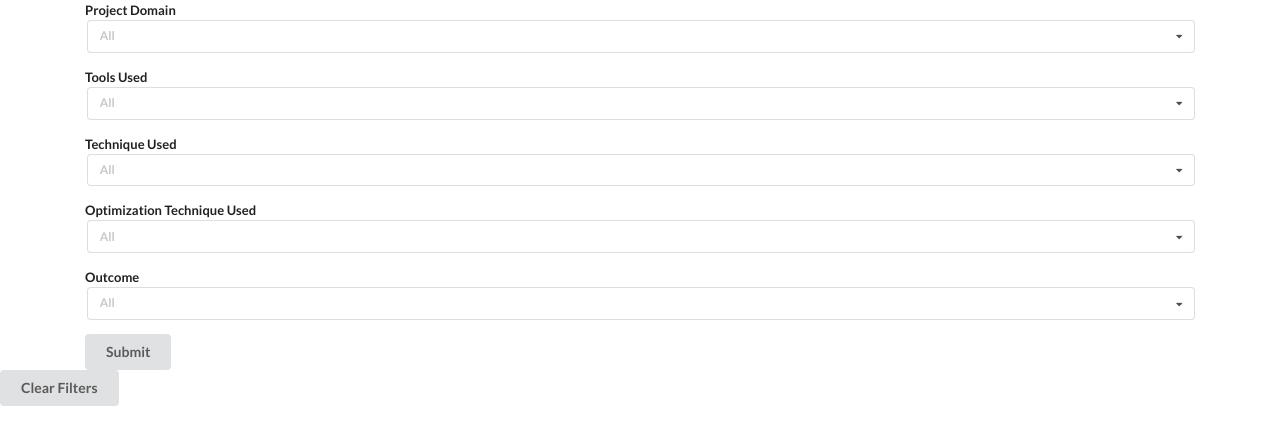
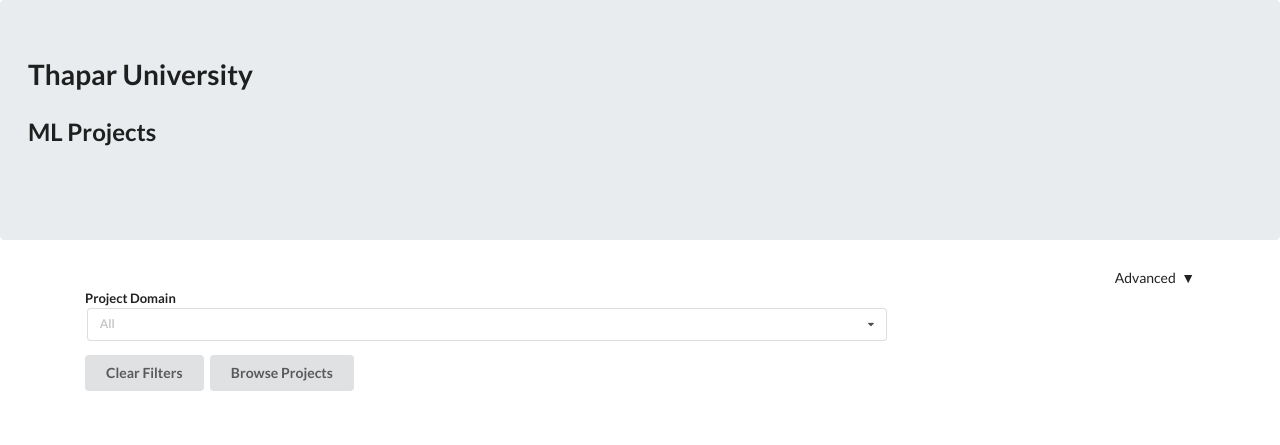
Before and after one commit to piplani/tuplace2018, a PHP site: page / in a window 1280 px wide. Shown: the top 445 px of the page. Run offline with PHP 8.4, Linux system fonts and the light colour scheme; some libraries are stand-ins or nearby versions.

Commit message:
Added UI to index

```diff
--- a/css/style.css
+++ b/css/style.css
@@ -1,7 +1,3 @@
-body {
-	padding: 40px;
-}
-
 .ui.dropdown {
 	max-width: 800px;
 }
@@ -26,3 +22,26 @@ body {
 		max-height: 21.37142857rem;
 	}
 }
+
+.jumbotron {
+	height: 30vh;
+}
+
+#advanced {
+	margin-bottom: 10px;
+}
+
+#advanced-toggle {
+	cursor: pointer;
+	width: 100%;
+	text-align: right;
+}
+
+#arrow {
+	display: inline-block;
+	transition: all 0.25s ease-in-out;
+}
+
+.inline-field {
+	width: 100%;
+}
--- a/index.php
+++ b/index.php
@@ -9,14 +9,17 @@
 	<link rel="stylesheet" href="https://stackpath.bootstrapcdn.com/bootstrap/4.1.3/css/bootstrap.min.css" integrity="sha384-MCw98/SFnGE8fJT3GXwEOngsV7Zt27NXFoaoApmYm81iuXoPkFOJwJ8ERdknLPMO" crossorigin="anonymous">
 	<meta charset="UTF-8">
 	<link rel='stylesheet' href='https://cdn.jsdelivr.net/npm/semantic-ui@2.2.13/dist/semantic.min.css'>
-	<script>
-		window.console = window.console || function(t) {};
-	</script>
+	<link rel='stylesheet' href='css/style.css'>
 </head>
 <body>
+	<div class="jumbotron">
+		<h1>Thapar University</h1>
+		<h2>ML Projects</h2>
+	</div>
 	<div class="container">
 		<form action="projects.php" method="GET">
 			<div class="ui form">
+				<div id="advanced-toggle">Advanced&nbsp;&nbsp;<div id="arrow">&#9660;</div></div>
 
 				<!-- Project Domain -->
 				<div class="inline field">
@@ -38,6 +41,7 @@
 					</select>
 				</div>
 
+				<div id="advanced" style="display: none;">
 					<div class="inline field">
 						<label>Tools Used</label>
 						<select name="tools[]" multiple="" class="label ui selection fluid dropdown">
@@ -91,7 +95,9 @@
 						</select>
 					</div>
 
-			<input type="submit" class="ui button">
+				</div>
+				<div class="ui button" id="clear">Clear Filters</div>
+				<input type="submit" class="ui button" value="Browse Projects">
 			</div>
 		</form>
 	</div>
@@ -100,12 +106,9 @@
 <script src="https://code.jquery.com/jquery-3.3.1.slim.min.js" integrity="sha384-q8i/X+965DzO0rT7abK41JStQIAqVgRVzpbzo5smXKp4YfRvH+8abtTE1Pi6jizo" crossorigin="anonymous"></script>
 <script src="https://cdnjs.cloudflare.com/ajax/libs/popper.js/1.14.3/umd/popper.min.js" integrity="sha384-ZMP7rVo3mIykV+2+9J3UJ46jBk0WLaUAdn689aCwoqbBJiSnjAK/l8WvCWPIPm49" crossorigin="anonymous"></script>
 <script src="https://stackpath.bootstrapcdn.com/bootstrap/4.1.3/js/bootstrap.min.js" integrity="sha384-ChfqqxuZUCnJSK3+MXmPNIyE6ZbWh2IMqE241rYiqJxyMiZ6OW/JmZQ5stwEULTy" crossorigin="anonymous"></script>
-<div class="ui button" id="clear">
-	Clear Filters
-</div>
-<!-- <script src="//static.codepen.io/assets/common/stopExecutionOnTimeout-41c52890748cd7143004e05d3c5f786c66b19939c4500ce446314d1748483e13.js"></script> -->
 <script src='https://cdnjs.cloudflare.com/ajax/libs/jquery/3.2.1/jquery.min.js'></script>
 <script src='https://cdn.jsdelivr.net/npm/semantic-ui@2.2.13/dist/semantic.min.js'></script>
+<script src='js/main.js'></script>
 <script >
 	$('.label.ui.dropdown').dropdown();
 	$('.no.label.ui.dropdown').dropdown({useLabels: false });
--- /dev/null
+++ b/js/main.js
@@ -0,0 +1,15 @@
+var advanced_toggle = $('#advanced-toggle');
+var arrow = document.getElementById('arrow');
+var advanced = $('#advanced');
+var expanded = false;
+advanced_toggle.click(function() {
+	if(expanded) {
+		advanced.slideUp();
+		arrow.style.transform="rotate(0deg)";
+	}
+	else {
+		advanced.slideDown();
+		arrow.style.transform="rotate(180deg)";
+	}
+	expanded = !expanded;
+})
```
Lines whose indentation alone changed are shown as unchanged.
